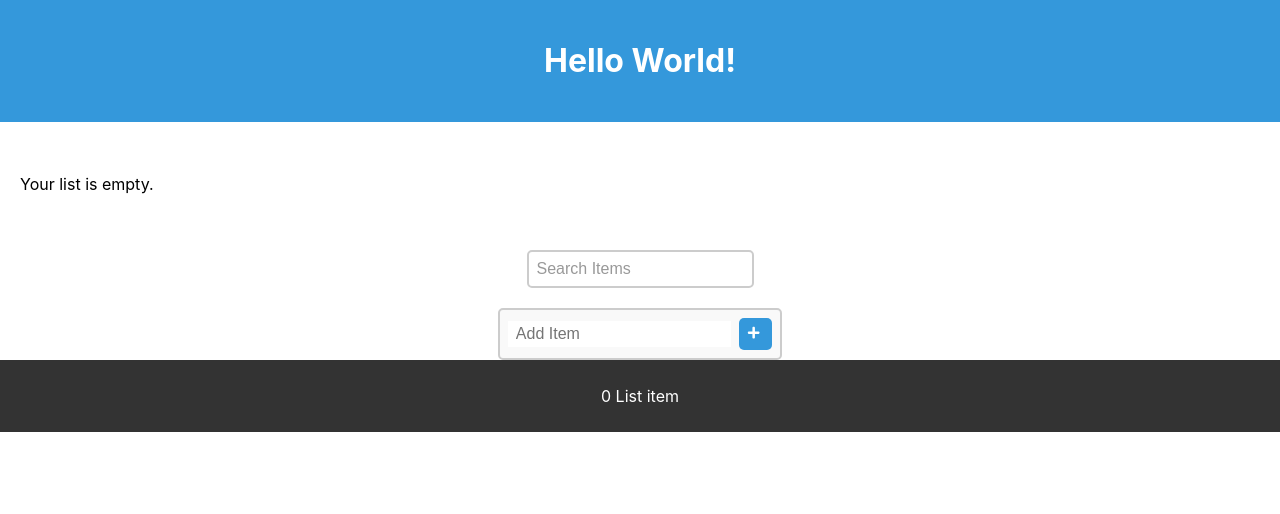
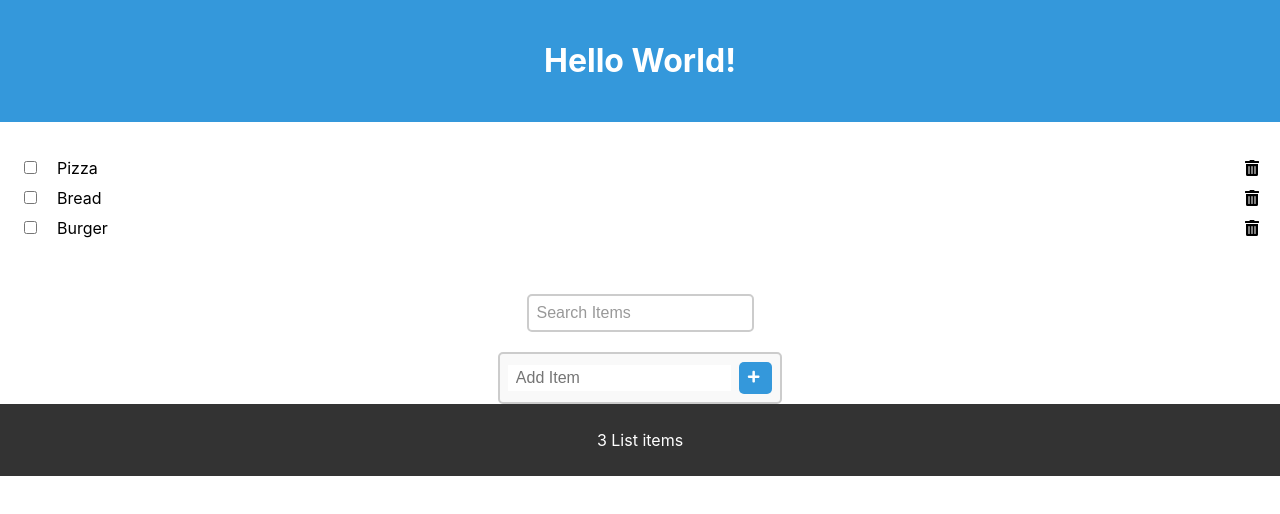
Before and after one commit to SercanSever/react-101, a React (Create React App) app: page / in a window 1280 px wide. Shown: the top 514 px of the page. Built offline with nearby package versions, Linux system fonts and the light colour scheme; data requests are answered from the project's data file.

Commit message:
json-server added

```diff
--- /dev/null
+++ b/data/db.json
@@ -0,0 +1,19 @@
+{
+   "items": [
+      {
+         "id": 1,
+         "checked": false,
+         "item": "Pizza"
+      },
+      {
+         "id": 1,
+         "checked": false,
+         "item": "Bread"
+      },
+      {
+         "id": 1,
+         "checked": false,
+         "item": "Burger"
+      }
+   ]
+}
--- a/src/App.js
+++ b/src/App.js
@@ -6,16 +6,33 @@
 import { useState, useEffect } from "react";
 
 function App() {
-  const [items, setItems] = useState(
-    JSON.parse(localStorage.getItem("shoppingList")) || []
-  );
+  const API_URL = "http://localhost:4000/items";
+
+  const [items, setItems] = useState([]);
   const [newItem, setNewItem] = useState("");
   const [search, setSearch] = useState("");
+  const [fetchError, setFetchError] = useState(null);
 
   // async
   useEffect(() => {
-    localStorage.setItem("shoppingList", JSON.stringify(items));
-  }, [items]);
+    const fetchItems = async () => {
+      try {
+        const response = await fetch(API_URL);
+        if (!response.ok) {
+          throw Error("Did not receive expected data");
+        }
+        const listItems = await response.json();
+        console.log(listItems);
+        setItems(listItems);
+        setFetchError(null);
+      } catch (error) {
+        setFetchError(error.message);
+      }
+    };
+    setTimeout(() => {
+      (async () => await fetchItems())();
+    }, 2);
+  }, []);
 
   const setAndSaveItems = (newItems) => {
     setItems(newItems);
@@ -51,6 +68,11 @@
     <div className="App">
       {/* Overrides Header.defaultProps */}
       <Header title="Hello World!" />
+      <main>
+        {fetchError && (
+          <p style={{ color: "red" }}>{`Error : ${fetchError}`}</p>
+        )}
+        {!fetchError && (
           <Content
             items={items.filter((item) =>
               item.item.toLowerCase().includes(search.toLowerCase())
@@ -58,6 +80,8 @@
             handleCheck={handleCheck}
             handleDelete={handleDelete}
           />
+        )}
+      </main>
       <SearchItem search={search} setSearch={setSearch} />
       <AddItem
         newItem={newItem}
--- a/src/ItemList.js
+++ b/src/ItemList.js
@@ -3,7 +3,7 @@
 
 const ItemList = ({ items, handleCheck, handleDelete }) => {
   return (
-    <main>
+    <>
       {items.length ? (
         <ul>
           {items.map((item) => (
@@ -18,7 +18,7 @@
       ) : (
         <p style={{ marginTop: "2rem" }}>Your list is empty.</p>
       )}
-    </main>
+    </>
   );
 };
 
```
Lines whose indentation alone changed are shown as unchanged.
